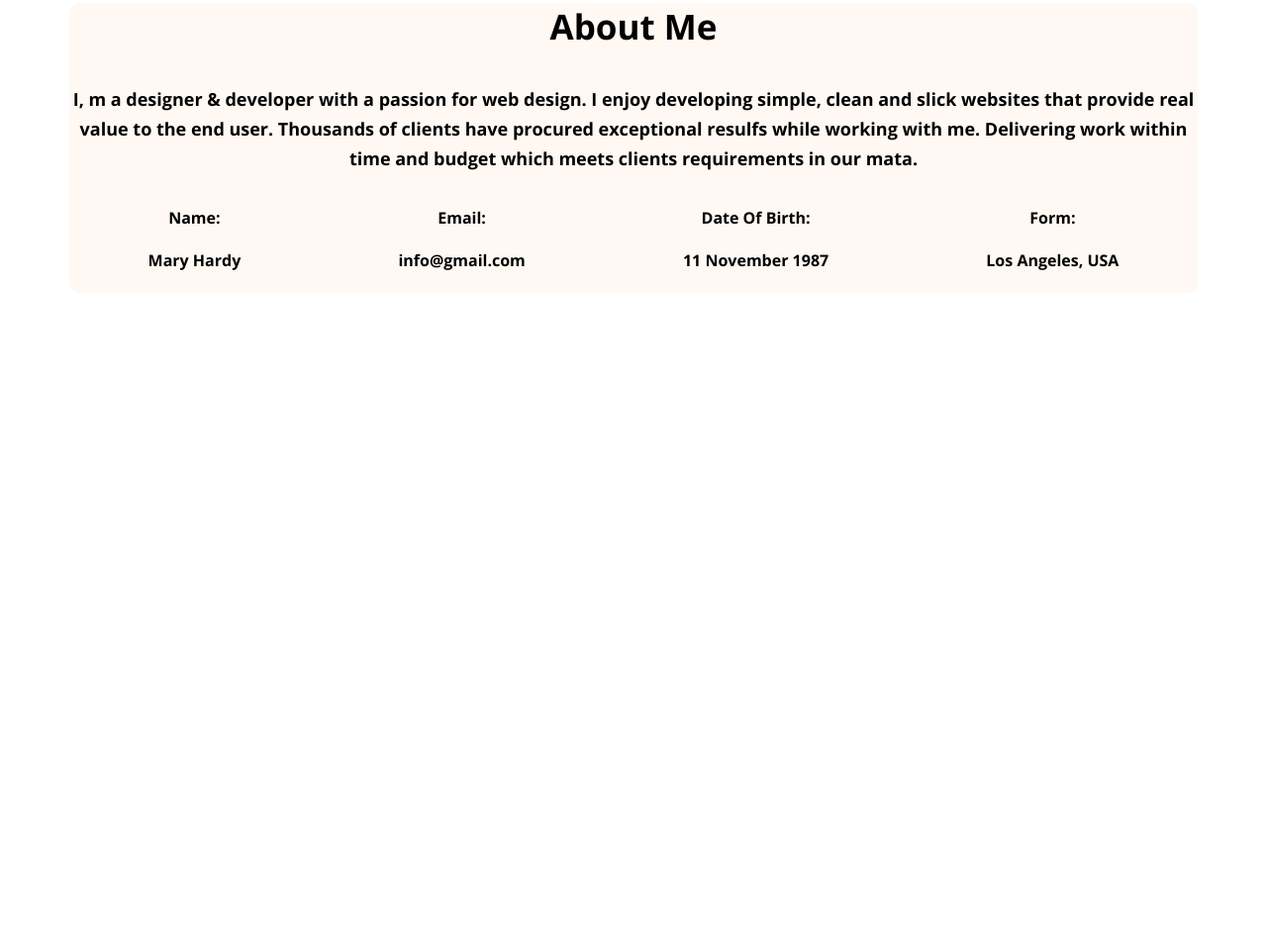
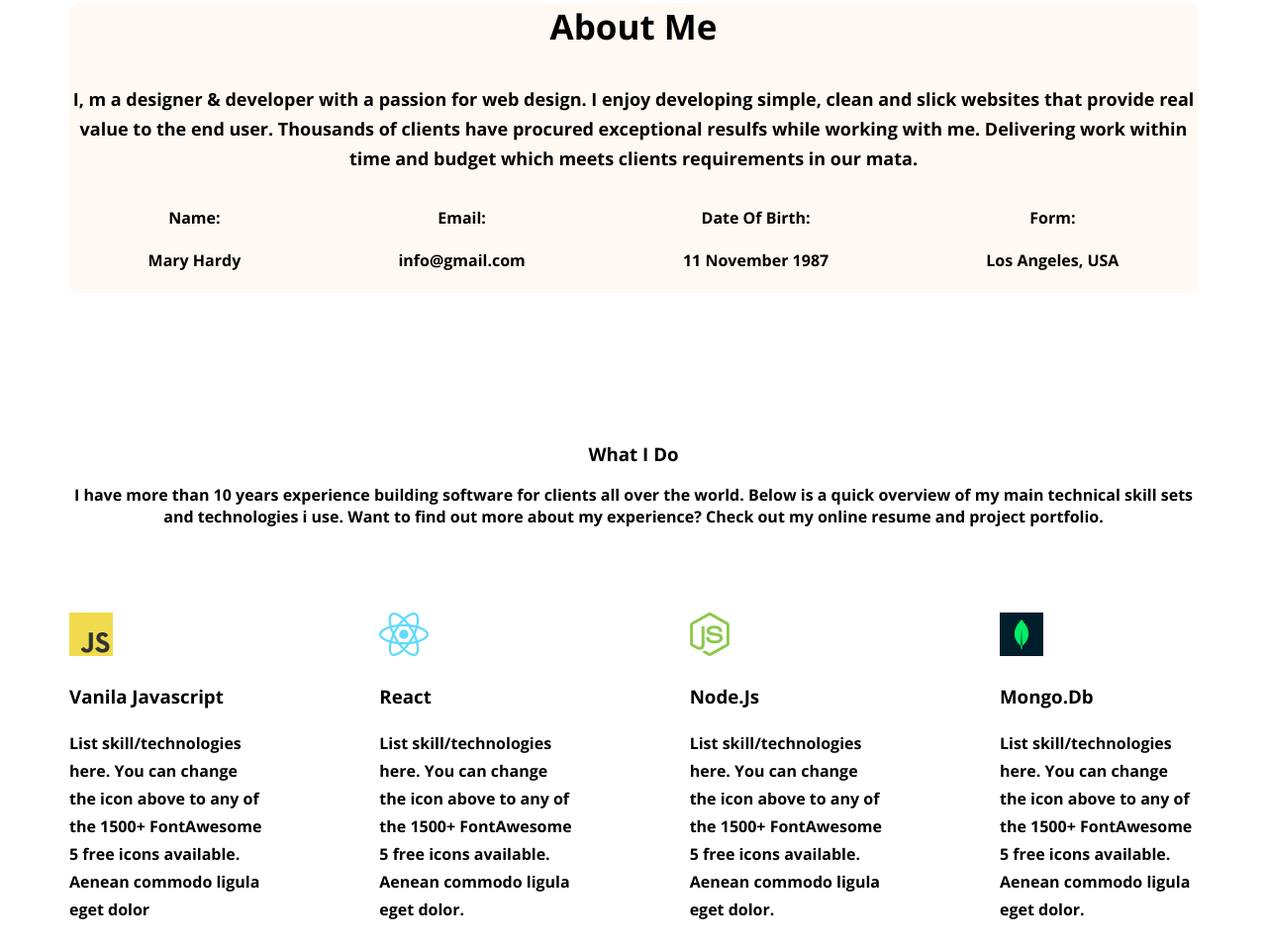
Before and after one commit to yasinarafatwebdeveloper/web-developer-portfolio, a plain HTML site: page index.html in a window 1280 px wide. Shown: the part 857-1814 px from the top of the page at 99% size. Before the commit the page ends 1161 px from the top, so only its background shows below. Drawn offline with nearby package versions, Linux system fonts and the light colour scheme.

Commit message:
another section is done

```diff
--- a/css/style.css
+++ b/css/style.css
@@ -161,3 +161,21 @@ margin-left: 200px; */
 .text-info{
     text-align: center;
 }
+.next-item{
+    text-align: center;
+    margin-top: 150px;
+}
+.same-item{
+    max-width: 200px;
+    /* color: var(--dark-03, #757575); */
+
+font-size: 16px;
+
+font-weight: 400;
+line-height: 28px;
+margin-top: 70px;
+}
+.major-div{
+    display: flex;
+    justify-content: space-between;
+}
--- a/index.html
+++ b/index.html
@@ -61,6 +61,40 @@
                 </div>
             </div>
         </section>
+
+        <!-- new section is start -->
+
+        <section>
+            <div class="next-item">
+                <h3>What I Do</h3>
+                <p>I have more than 10 years experience building software for clients all over the world. Below is a quick overview of my main technical skill sets and technologies i use. Want to find out more about my experience? Check out my online resume and project portfolio.</p>
+            </div>
+            <div class="major-div">
+                <div class="same-item">
+                    <img src="images/icons/js.png" alt="">
+                    <h3>Vanila Javascript</h3>
+                    <p>List skill/technologies here. You can change the icon above to any of the 1500+ FontAwesome 5 free icons available. Aenean commodo ligula eget dolor</p>
+                </div>
+
+                <div class="same-item">
+                    <img src="images/icons/react.png" alt="">
+                    <h3>React</h3>
+                    <p>List skill/technologies here. You can change the icon above to any of the 1500+ FontAwesome 5 free icons available. Aenean commodo ligula eget dolor.</p>
+                </div>
+
+                <div class="same-item">
+                    <img src="images/icons/nodejs.png" alt="">
+                    <h3>Node.Js</h3>
+                    <p>List skill/technologies here. You can change the icon above to any of the 1500+ FontAwesome 5 free icons available. Aenean commodo ligula eget dolor.</p>
+                </div>
+
+                <div class="same-item">
+                    <img src="images/icons/mongo.png" alt="">
+                    <h3>Mongo.Db</h3>
+                    <p>List skill/technologies here. You can change the icon above to any of the 1500+ FontAwesome 5 free icons available. Aenean commodo ligula eget dolor.</p>
+                </div>
+            </div>
+        </section>
     </main>
     <footer>
 
```
